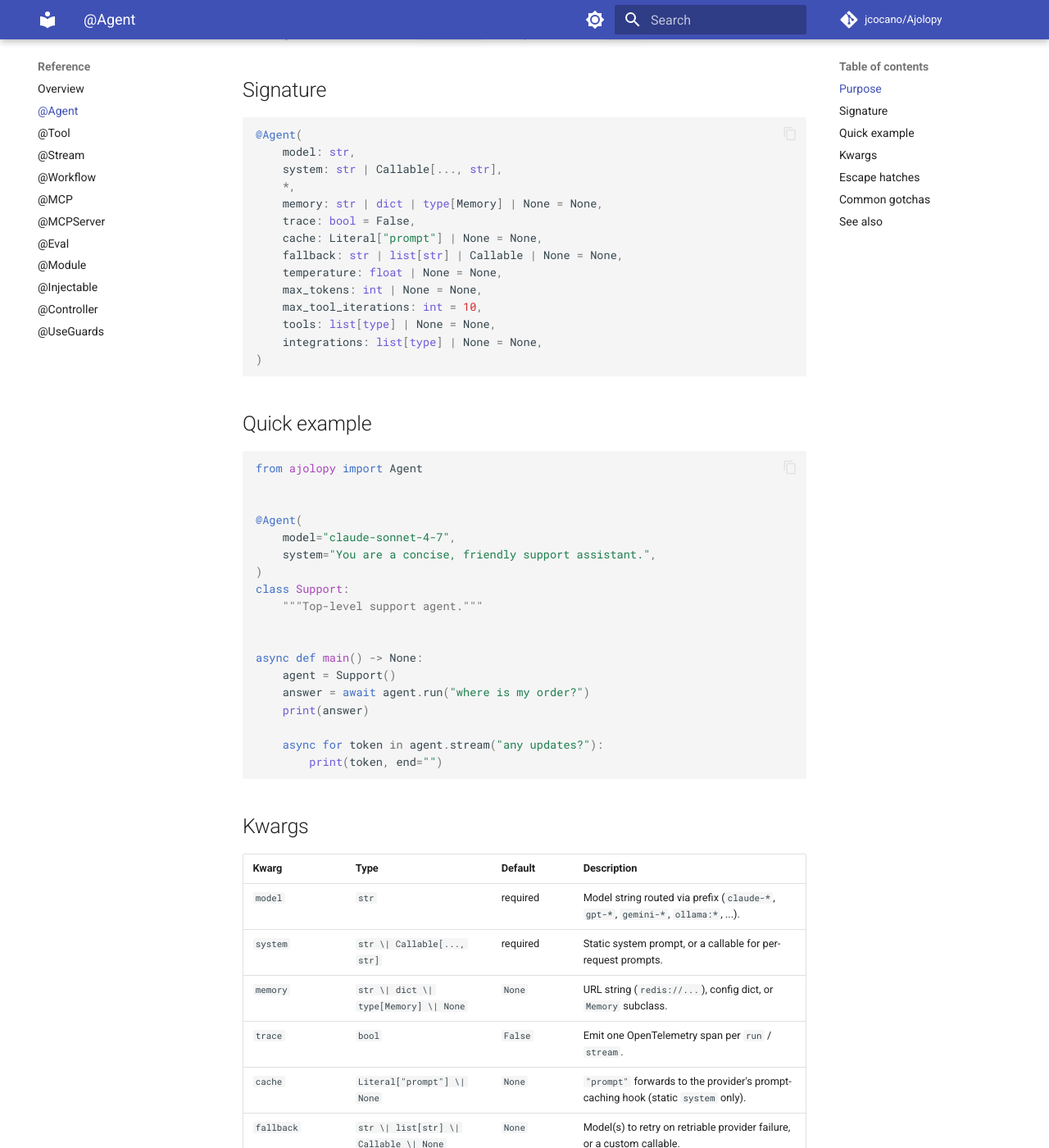
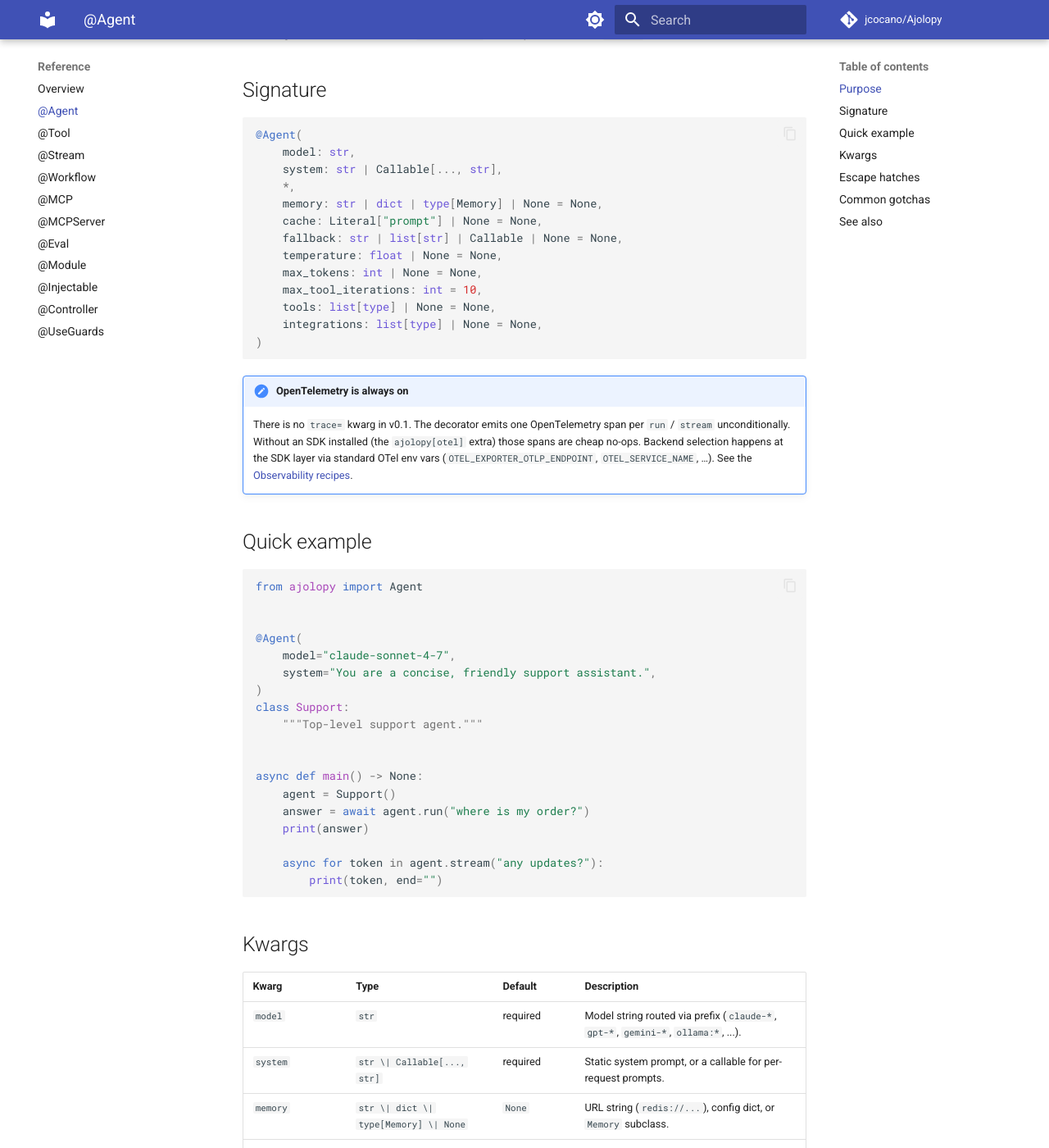
Before and after one commit to jcocano/Ajolopy, an MkDocs documentation site: the page built from docs/reference/agent.md, in a window 1280 px wide and 1400 px high, scrolled down 494 px. Shown: the whole window at 82% size. Built offline with MkDocs 1.6.1 and Material for MkDocs 9.7.7, drawn with Linux system fonts in a browser that asks for light colours; comment, search, counter and statistics services are not loaded.

Commit message:
docs(fix): remove non-existent trace= kwarg from @Agent docs
The previous tutorial (AJ-48) and reference (AJ-49) docs documented
@Agent(trace=True) as a knob. That kwarg was removed in v0.1 — per
src/ajolopy/agent/decorator.py the per-primitive gating broke
composition with @Workflow and @MCP. OpenTelemetry is now always on:
spans flow through opentelemetry-api unconditionally, and without the
ajolopy[otel] SDK extra they are cheap no-ops. Backend selection
happens at the SDK layer via standard OTel env vars
(OTEL_EXPORTER_OTLP_ENDPOINT, OTEL_SERVICE_NAME, ...).

Strip the false kwarg from the reference signature + kwarg table, add
a Material admonition pointing at the recipes, and rewrite three
tutorial passages to describe the real always-on behaviour. The
tutorial 'next' links and Step 3 outro now point at the AJ-51
observability recipes (docs/recipes/observability/) rather than the
older next-steps.md placeholder anchor.

````diff
--- a/docs/reference/agent.md
+++ b/docs/reference/agent.md
@@ -23,7 +23,6 @@
     system: str | Callable[..., str],
     *,
     memory: str | dict | type[Memory] | None = None,
-    trace: bool = False,
     cache: Literal["prompt"] | None = None,
     fallback: str | list[str] | Callable | None = None,
     temperature: float | None = None,
@@ -33,6 +32,14 @@
     integrations: list[type] | None = None,
 )
 ```
+
+!!! note "OpenTelemetry is always on"
+    There is no `trace=` kwarg in v0.1. The decorator emits one
+    OpenTelemetry span per `run` / `stream` unconditionally. Without an
+    SDK installed (the `ajolopy[otel]` extra) those spans are cheap
+    no-ops. Backend selection happens at the SDK layer via standard
+    OTel env vars (`OTEL_EXPORTER_OTLP_ENDPOINT`, `OTEL_SERVICE_NAME`,
+    …). See the [Observability recipes](../recipes/observability/index.md).
 
 ## Quick example
 
@@ -64,7 +71,6 @@
 | `model`                | `str`                                         | required      | Model string routed via prefix (`claude-*`, `gpt-*`, `gemini-*`, `ollama:*`, ...). |
 | `system`               | `str \| Callable[..., str]`                   | required      | Static system prompt, or a callable for per-request prompts. |
 | `memory`               | `str \| dict \| type[Memory] \| None`         | `None`        | URL string (`redis://...`), config dict, or `Memory` subclass. |
-| `trace`                | `bool`                                        | `False`       | Emit one OpenTelemetry span per `run` / `stream`. |
 | `cache`                | `Literal["prompt"] \| None`                   | `None`        | `"prompt"` forwards to the provider's prompt-caching hook (static `system` only). |
 | `fallback`             | `str \| list[str] \| Callable \| None`        | `None`        | Model(s) to retry on retriable provider failure, or a custom callable. |
 | `temperature`          | `float \| None`                               | `None`        | Sampling temperature forwarded to the provider. |
````
Also changed, not shown: docs/tutorial/index.md (+3 -3 lines), docs/tutorial/step-1-hello.md (+3 -4 lines), docs/tutorial/step-3-team.md (+5 -3 lines).
